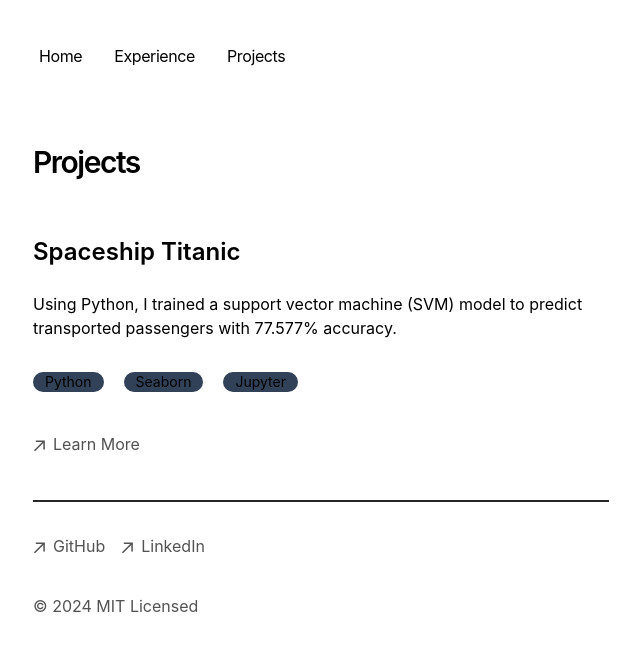
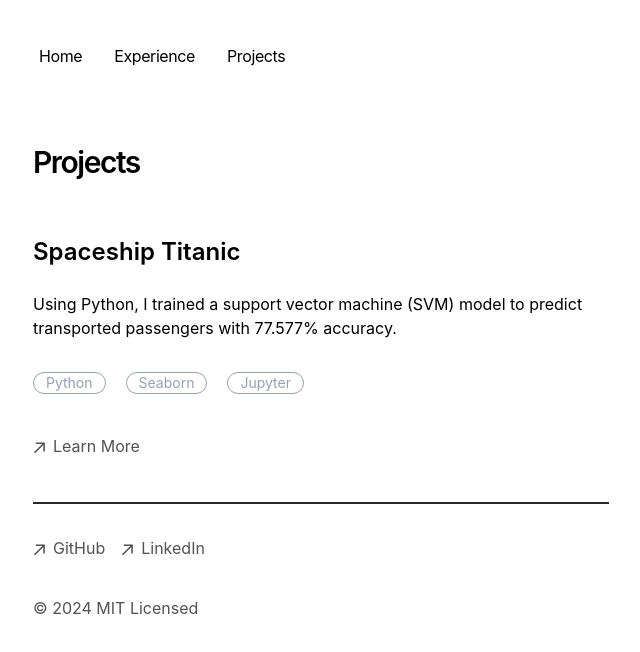
Before and after one commit to ndefelice/Portfolio, a Next.js app in the folder portfolio/: page /projects in a window 1280 px wide. Shown: the top 652 px of the page, without its empty margins (319-959 px from the left). Built offline with nearby package versions, Linux system fonts and the light colour scheme.

Commit message:
Fixed tag color

```diff
--- a/portfolio/app/components/project-card.tsx
+++ b/portfolio/app/components/project-card.tsx
@@ -39,7 +39,7 @@ export default function ProjectCard({
           {tags.map((tag) => (
             <button
               key={tag}
-              className="pl-3 pr-3 rounded-xl bg-slate-700 text-sm mb-2"
+              className="pl-3 pr-3 rounded-xl bg-transparent text-gray-400 border-gray-400 border-1 text-sm mb-2"
             >
               {tag}
             </button>
```
